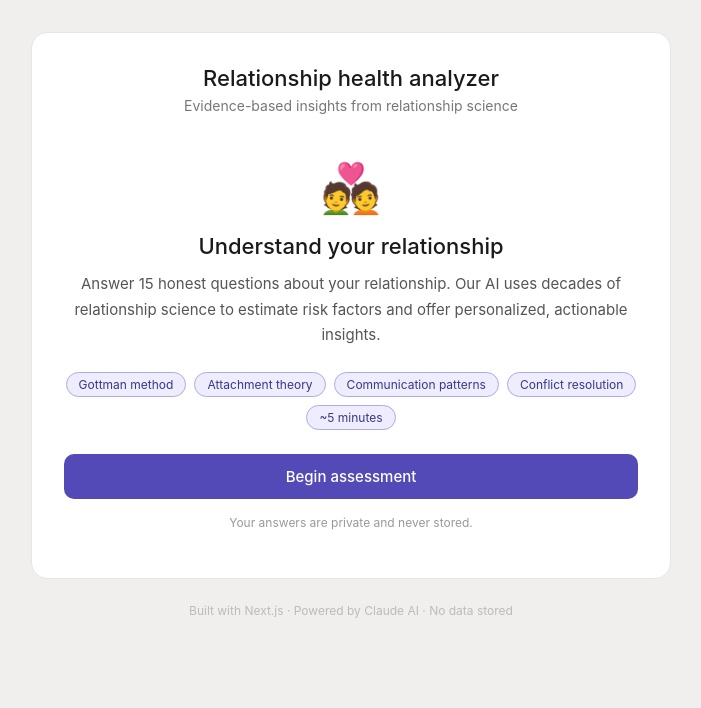
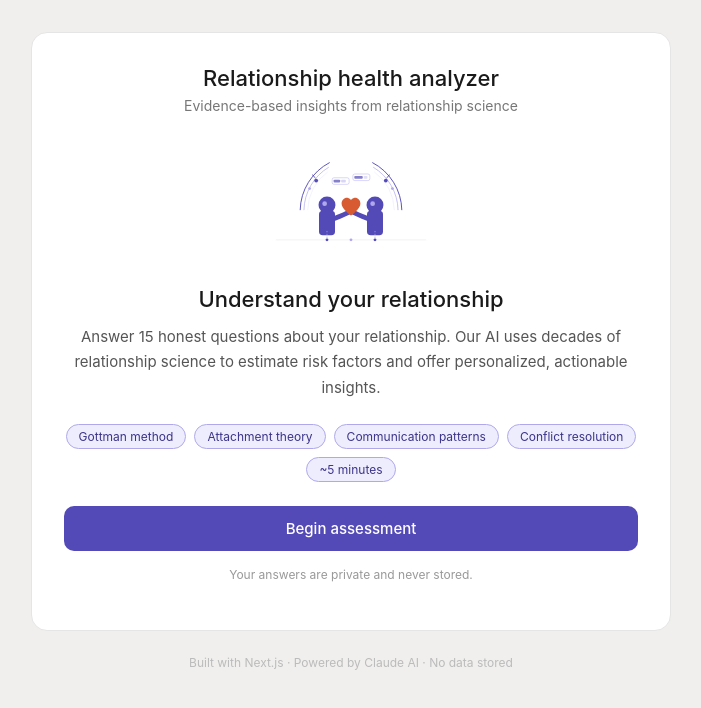
Before and after one commit to colinbuzoianu-arch/divorcerate, a Next.js app: page / in a window 1280 px wide. Shown: the top 708 px of the page, without its empty margins (289-990 px from the left). Built offline with nearby package versions, Linux system fonts and the light colour scheme.

Commit message:
Update StartScreen.tsx

```diff
--- a/components/StartScreen.tsx
+++ b/components/StartScreen.tsx
@@ -7,7 +7,77 @@ interface Props {
 export default function StartScreen({ onStart }: Props) {
   return (
     <div style={{ textAlign: "center", padding: "1rem 0" }}>
-      <div style={{ fontSize: 48, marginBottom: "1rem" }}>💑</div>
+
+      {/* Illustration */}
+      <div style={{ margin: "0 auto 1.25rem", maxWidth: 320 }}>
+        <svg width="100%" viewBox="0 0 680 220" role="img" xmlns="http://www.w3.org/2000/svg" aria-label="Two figures reaching toward each other with a heart between them, surrounded by analytical arcs">
+          <style>{`
+            .fig{fill:#534ab7}
+            .fig-l{fill:#afa9ec}
+            .hrt{fill:#d85a30}
+            .arc-s{stroke:#534ab7;fill:none;stroke-width:2;stroke-linecap:round}
+            .arc-m{stroke:#afa9ec;fill:none;stroke-width:1.5;stroke-linecap:round}
+            .arc-l{stroke:#eeedfe;fill:none;stroke-width:1.5;stroke-linecap:round}
+            .dot{fill:#534ab7}
+            .dot-l{fill:#afa9ec}
+            .base{stroke:#e5e5e5;stroke-width:1;fill:none}
+            .dash{stroke:#afa9ec;fill:none;stroke-width:1.5;stroke-dasharray:3 3}
+          `}</style>
+
+          {/* Arcs left */}
+          <path className="arc-l" d="M248 110 A100 100 0 0 1 290 30"/>
+          <path className="arc-m" d="M240 110 A108 108 0 0 1 292 20"/>
+          <path className="arc-s" d="M232 110 A116 116 0 0 1 294 10"/>
+
+          {/* Arcs right */}
+          <path className="arc-l" d="M432 110 A100 100 0 0 0 390 30"/>
+          <path className="arc-m" d="M440 110 A108 108 0 0 0 388 20"/>
+          <path className="arc-s" d="M448 110 A116 116 0 0 0 386 10"/>
+
+          {/* Dots on arcs */}
+          <circle className="dot"   cx="266" cy="48" r="4"/>
+          <circle className="dot-l" cx="252" cy="65" r="3"/>
+          <circle className="dot"   cx="414" cy="48" r="4"/>
+          <circle className="dot-l" cx="428" cy="65" r="3"/>
+
+          {/* Tick marks */}
+          <line className="arc-s" x1="258" y1="36" x2="264" y2="42"/>
+          <line className="arc-s" x1="422" y1="36" x2="416" y2="42"/>
+
+          {/* Left figure */}
+          <circle className="fig"   cx="289" cy="100" r="18"/>
+          <circle className="fig-l" cx="284" cy="97"  r="5"/>
+          <rect   className="fig"   x="272" y="112" width="34" height="52" rx="8"/>
+          <path   className="fig"   d="M306 128 Q326 120 336 115" stroke="#534ab7" strokeWidth="10" fill="none" strokeLinecap="round"/>
+
+          {/* Right figure */}
+          <circle className="fig"   cx="391" cy="100" r="18"/>
+          <circle className="fig-l" cx="386" cy="97"  r="5"/>
+          <rect   className="fig"   x="374" y="112" width="34" height="52" rx="8"/>
+          <path   className="fig"   d="M374 128 Q354 120 344 115" stroke="#534ab7" strokeWidth="10" fill="none" strokeLinecap="round"/>
+
+          {/* Heart */}
+          <path className="hrt" d="M340 122 C340 122 320 108 320 97 C320 89 327 83 334 85 C337 86 340 89 340 89 C340 89 343 86 346 85 C353 83 360 89 360 97 C360 108 340 122 340 122Z"/>
+
+          {/* Data mini-charts */}
+          <rect fill="none" stroke="#afa9ec" strokeWidth="1" x="300" y="42" width="36" height="14" rx="4"/>
+          <rect fill="#534ab7" opacity="0.7" x="303" y="46" width="14" height="6" rx="2"/>
+          <rect fill="#afa9ec" opacity="0.5" x="319" y="46" width="10" height="6" rx="2"/>
+
+          <rect fill="none" stroke="#afa9ec" strokeWidth="1" x="344" y="34" width="36" height="14" rx="4"/>
+          <rect fill="#534ab7" opacity="0.7" x="347" y="38" width="18" height="6" rx="2"/>
+          <rect fill="#afa9ec" opacity="0.4" x="367" y="38" width="8"  height="6" rx="2"/>
+
+          {/* Baseline */}
+          <line className="base" x1="180" y1="174" x2="500" y2="174"/>
+          <circle className="dot"   cx="289" cy="174" r="3"/>
+          <circle className="dot"   cx="391" cy="174" r="3"/>
+          <circle className="dot-l" cx="340" cy="174" r="3"/>
+          <line className="dash" x1="289" y1="170" x2="289" y2="155"/>
+          <line className="dash" x1="391" y1="170" x2="391" y2="155"/>
+        </svg>
+      </div>
+
       <h2 style={{ fontSize: 22, fontWeight: 500, marginBottom: "0.75rem" }}>
         Understand your relationship
       </h2>
@@ -17,38 +87,19 @@ export default function StartScreen({ onStart }: Props) {
       </p>
 
       <div style={{ display: "flex", flexWrap: "wrap", gap: 8, justifyContent: "center", marginBottom: "1.5rem" }}>
-        {["Gottman method", "Attachment theory", "Communication patterns", "Conflict resolution", "~5 minutes"].map(
-          (tag) => (
-            <span
-              key={tag}
-              style={{
-                fontSize: 12,
-                padding: "4px 12px",
-                borderRadius: 20,
-                background: "#eeedfe",
-                color: "#3c3489",
-                border: "0.5px solid #afa9ec",
-              }}
-            >
-              {tag}
-            </span>
-          )
-        )}
+        {["Gottman method", "Attachment theory", "Communication patterns", "Conflict resolution", "~5 minutes"].map((tag) => (
+          <span
+            key={tag}
+            style={{ fontSize: 12, padding: "4px 12px", borderRadius: 20, background: "#eeedfe", color: "#3c3489", border: "0.5px solid #afa9ec" }}
+          >
+            {tag}
+          </span>
+        ))}
       </div>
 
       <button
         onClick={onStart}
-        style={{
-          width: "100%",
-          background: "#534ab7",
-          color: "#fff",
-          border: "none",
-          borderRadius: 10,
-          padding: "13px 20px",
-          fontSize: 15,
-          fontWeight: 500,
-          cursor: "pointer",
-        }}
+        style={{ width: "100%", background: "#534ab7", color: "#fff", border: "none", borderRadius: 10, padding: "13px 20px", fontSize: 15, fontWeight: 500, cursor: "pointer" }}
       >
         Begin assessment
       </button>
```
